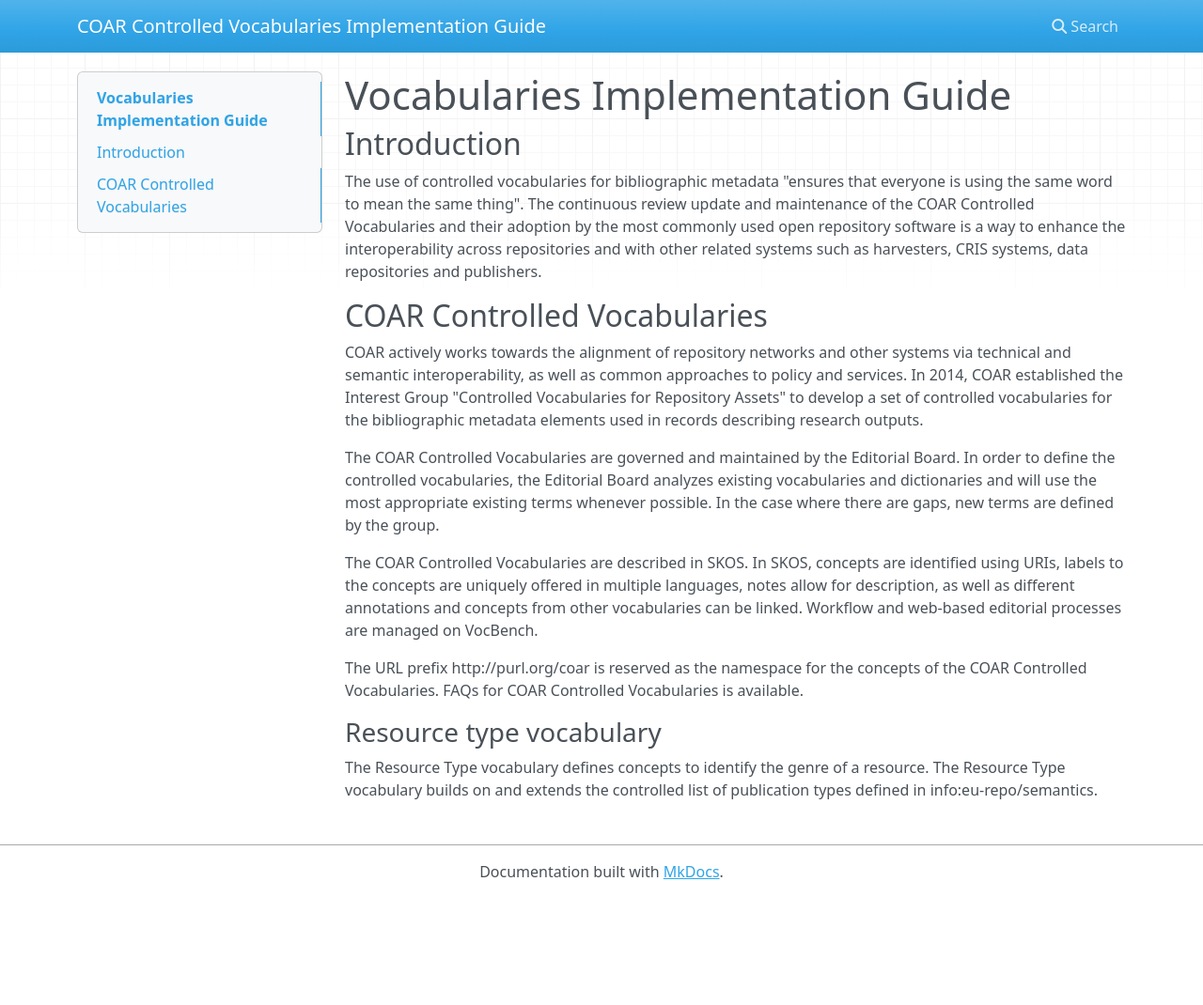
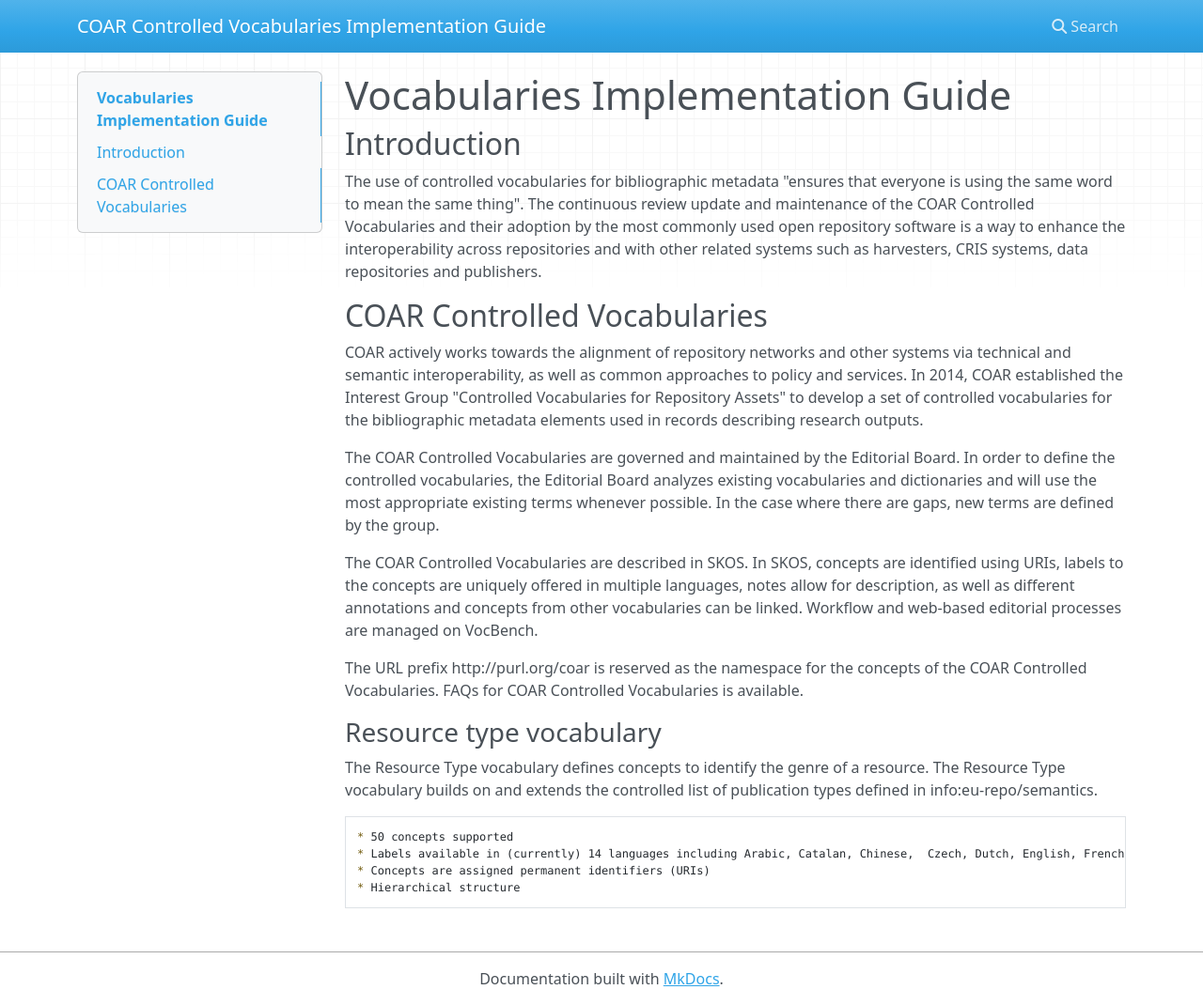
Before and after one commit to coar-repositories/vocabularies-implementation-guide, an MkDocs documentation site: the page built from docs/index.md, in a window 1280 px wide and 1070 px high. Shown: the whole window at 94% size. Built offline with MkDocs 1.6.1, drawn with Linux system fonts in a browser that asks for light colours; nearby versions of some CDN libraries.

Commit message:
content added

```diff
--- a/docs/index.md
+++ b/docs/index.md
@@ -17,3 +17,8 @@
 ### Resource type vocabulary
 
 The Resource Type vocabulary defines concepts to identify the genre of a resource. The Resource Type vocabulary builds on and extends the controlled list of publication types defined in info:eu-repo/semantics.
+
+	* 50 concepts supported
+	* Labels available in (currently) 14 languages including Arabic, Catalan, Chinese, 	Czech, Dutch, English, French, German, Italian, Portuguese, Russian, Spanish, 		Japanese, Turkish.
+	* Concepts are assigned permanent identifiers (URIs)
+	* Hierarchical structure
```
